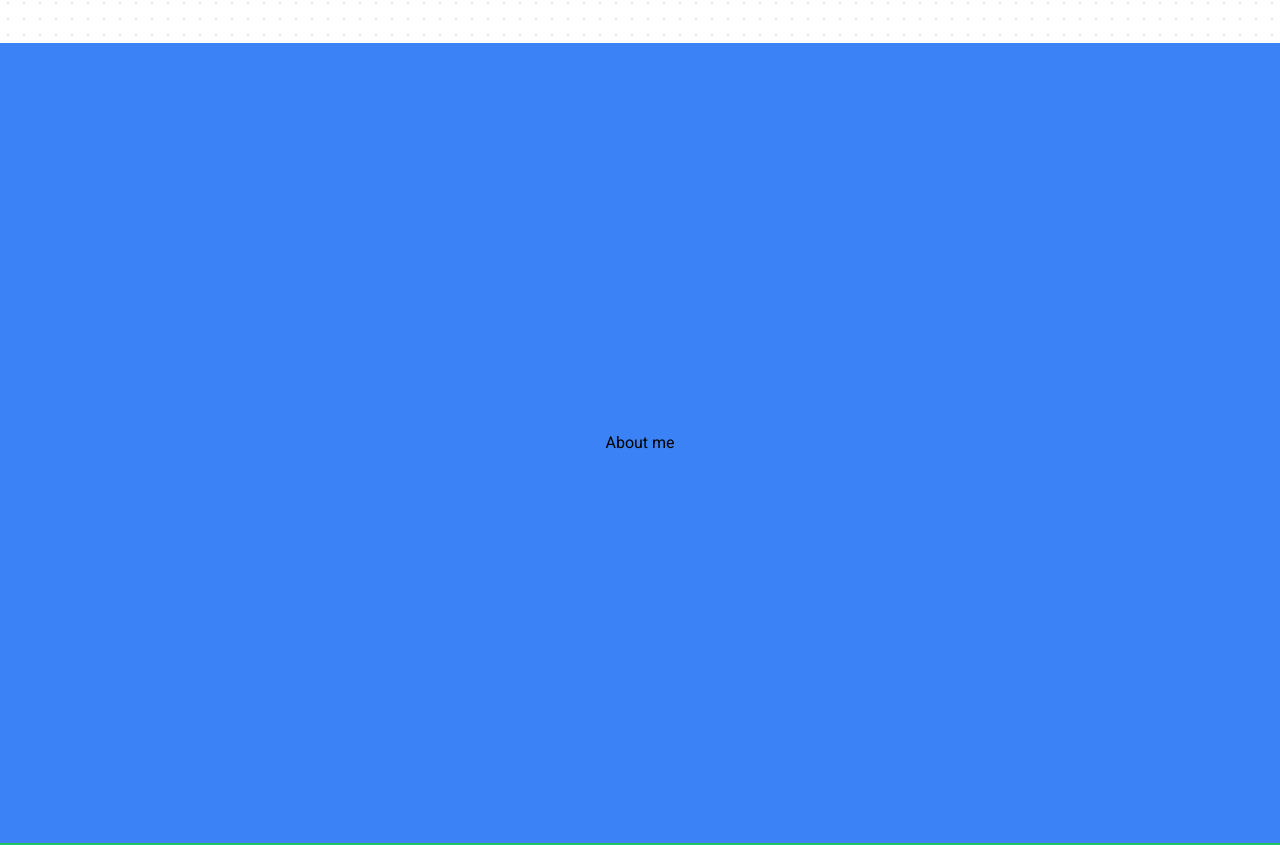
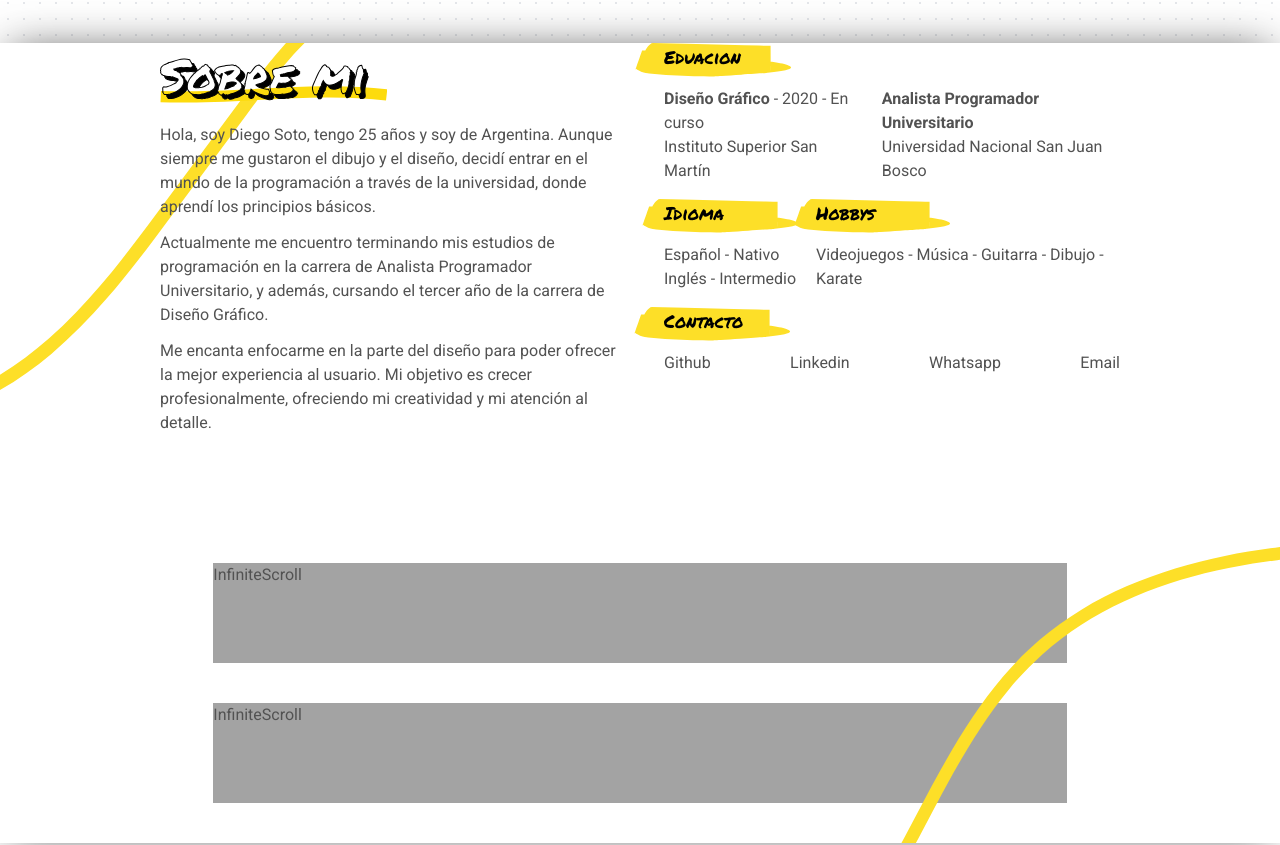
Before and after one commit to DiegoLeonardoSoto/porfolio, a React (Vite) app: page / in a window 1280 px wide. Shown: the part 757-1602 px from the top of the page. Built offline with nearby package versions, Linux system fonts and the light colour scheme; a web font is replaced by a local one.

Commit message:
add about's section content

```diff
--- /dev/null
+++ b/src/assets/AboutLineDown.jsx
@@ -0,0 +1,14 @@
+export const AboutLineDown = () => {
+  return (
+    <svg
+      className=" w-96 absolute bottom-0 right-0 z-20 "
+      xmlns="http://www.w3.org/2000/svg"
+      viewBox="0 0 376.11 329.25"
+    >
+      <path
+        className="fill-primary-0"
+        d="m-169,463.2c-.29.09-.4.12-.87-.04-3.21-.82-8.25-3.94-3.71-11.03.08-.13.51-.64.76-.77,6.47-2.06,12.88-4.31,19.26-6.63,30.59-11.28,60.05-25.6,87.82-42.69,13.89-8.54,27.33-17.59,38.76-28.51,11.42-10.83,20.55-23.99,28.67-38,4.06-7.01,7.91-14.21,11.75-21.5l11.54-21.91c7.72-14.62,15.56-29.22,23.79-43.65,16.45-28.84,34.53-57.1,56.36-82.67,10.88-12.79,22.78-24.79,35.6-35.73,12.85-10.89,26.53-20.79,40.89-29.54,14.38-8.72,29.33-16.43,44.71-23.12,15.39-6.65,31.15-12.38,47.14-17.26,16-4.84,32.22-8.87,48.56-12.24,16.35-3.33,32.81-5.96,49.32-8.06l10.66-1.27c2.03-.24,4.06-.43,6.08-.64,0,0,4.78-.21,11.23-.21,6.45-.04,14.59.14,21.29.66,11.36.62,14.79,1.83,13.67,3.08-1.12,1.29-6.78,2.6-13.66,3.81.73.08-7.52,1.21-15.92,2.46-4.19.66-8.43,1.32-11.62,1.82-3.18.53-5.32.88-5.32.88-1.96.2-3.93.41-5.88.65l-2.94.34-5.51.66c-3.98.54-7.98,1-11.96,1.61-15.92,2.29-31.75,5.09-47.41,8.61-15.66,3.53-31.15,7.71-46.37,12.67-15.21,4.99-30.12,10.81-44.62,17.5-14.5,6.67-28.49,14.39-41.89,22.99-13.41,8.58-26.06,18.3-37.9,28.88-11.79,10.65-22.75,22.24-32.9,34.55-20.32,24.64-37.5,51.91-53.28,80.03-7.91,14.06-15.52,28.33-23.08,42.67l-11.35,21.55c-3.81,7.21-7.73,14.43-11.97,21.55-4.25,7.11-8.8,14.13-13.94,20.82-1.26,1.69-2.61,3.31-3.93,4.96-1.38,1.6-2.72,3.24-4.18,4.79-2.84,3.16-5.85,6.17-8.95,9.04-12.47,11.46-26.41,20.66-40.37,29.21-28.04,17.13-57.76,31.52-88.6,42.89-6.54,2.39-13.11,4.69-19.75,6.81Z"
+      />
+    </svg>
+  )
+}
--- /dev/null
+++ b/src/assets/AboutLineUp.jsx
@@ -0,0 +1,14 @@
+export const AboutLineUp = () => {
+  return (
+    <svg
+      className="w-80 absolute top-0 left-0 z-20"
+      xmlns="http://www.w3.org/2000/svg"
+      viewBox="0 0 299.19 329.97"
+    >
+      <path
+        className="fill-primary-0"
+        d="m339.02-55.93c.27-.14.37-.2.87-.13,1.66.1,3.89.68,5.29,2.22,1.4,1.54,1.96,4.04.42,7.92-.06.14-.37.72-.6.9-5.89,3.23-11.66,6.69-17.3,10.35-19.63,12.78-37.59,28.11-53.28,45.51-15.71,17.43-29.52,36.93-43.88,56.15l-85.73,115.48c-14.43,19.21-29.22,38.27-45.09,56.54-15.87,18.25-32.82,35.72-51.44,51.47-18.62,15.7-38.86,29.67-60.74,40.78l-3.56,1.82c-.23.12-.47.23-.7.34l-1.41.66-2.82,1.31c-1.89.85-3.74,1.79-5.67,2.56,0,0-1.15.39-3.08,1.04-1.93.64-4.62,1.59-7.8,2.43-1.58.43-3.26.9-5,1.38-1.73.49-3.57.83-5.39,1.24-1.82.39-3.65.79-5.45,1.12-1.81.28-3.58.55-5.27.77-1.42.23-2.71.42-3.89.58-1.19.12-2.27.19-3.23.25-1.93.11-3.41.12-4.51.04-2.2-.15-2.86-.67-2.41-1.38.45-.72,2-1.67,4.25-2.71,1.12-.52,2.42-1.07,3.84-1.63,1.41-.58,2.93-1.25,4.54-1.88-.36.03,1.39-.65,4.21-1.68,1.4-.54,3.05-1.25,4.85-1.97,1.78-.75,3.74-1.45,5.63-2.35,1.9-.86,3.82-1.72,5.62-2.53,1.81-.77,3.44-1.67,4.87-2.35,2.84-1.4,4.75-2.35,4.75-2.35l5.28-2.46,2.64-1.23c.22-.1.44-.2.66-.31l3.1-1.58c2.56-1.31,5.14-2.58,7.64-4.02,20.21-11.05,39.04-24.71,56.43-40.01,17.4-15.31,33.45-32.25,48.6-50,15.17-17.75,29.43-36.36,43.51-55.18l84.22-113.51c14.05-18.83,27.83-38.21,44.02-56.05,16.22-17.82,34.71-33.56,54.91-46.7,5.89-3.83,11.93-7.45,18.09-10.84Z"
+      />
+    </svg>
+  )
+}
--- /dev/null
+++ b/src/assets/SectionHighlight.jsx
@@ -0,0 +1,14 @@
+export const SectionHighlight = () => {
+  return (
+    <svg
+      className=" absolute -top-[40%] -left-[40%] -z-10 w-40 h-14"
+      xmlns="http://www.w3.org/2000/svg"
+      viewBox="0 0 194.09 46.01"
+    >
+      <path
+        className="fill-primary-0"
+        d="m23.1,27.29c-.6-.02-.82-.03-1.6-.65-5.4-3.65-13.09-12.87.22-23.28.24-.19,1.4-.87,1.97-.96l41.25,1,70.15,1.68,17.54.42,8.77.21,4.38.11,1.1.03h.03c-.09-22.16.17,30.19.12,24.8h-.07s-.14,0-.14,0h-.27s-.55.03-.55.03l-2.19.08-35.02,1.29h0l-106.47,3.93-6.65.25-3.33.12h-.1C21.61-.24,14.85,26.21,16.95,18.03l.02-.02.06-.08.14-.19c.06-.09.12-.17.18-.26.08-.11.17-.25.24-.37.33-.55.69-1.29,1.17-2.46l.15-.42.04-.1h0s.01,0,.02.01c.05,0,.07.02.16.04.13.04.36.08.64.14.58.1,1.41.21,2.51.32l6.47.64c4.3.47,8.65.72,12.98,1.08,4.35.28,8.69.55,13.05.76,4.37.18,8.72.41,13.11.51l6.57.19,4.81.09c4.65.11,9.32.14,13.99.19l6.79.04s2.35.18,6.29.48c3.95.32,9.5.76,15.88,1.27,12.77,1.08,28.95,2.63,42.25,4.73,11.29,1.48,18.61,3.08,22.77,4.55,4.17,1.46,5.2,2.78,3.97,3.94-1.23,1.16-4.72,2.16-9.63,3-4.91.88-11.24,1.6-18.19,2.26,1.44.27-15.14,1.25-32.17,2.41-8.54.55-17.17,1.1-23.66,1.52-6.52.37-10.9.62-10.9.62l-3.61-.03h0c-4.75-.05-9.5-.08-14.27-.19l-4.92-.09-6.76-.2c-4.5-.11-9.02-.34-13.54-.53-4.52-.22-9.05-.5-13.57-.79-4.53-.38-9.06-.64-13.6-1.13l-6.8-.67c-1.11-.11-2.49-.26-4.1-.54-1.62-.29-3.49-.69-5.63-1.54-1.05-.41-2.19-.95-3.32-1.62-.57-.33-1.13-.71-1.69-1.12-.28-.2-.56-.42-.83-.64l-.41-.34-.1-.09c3.38-9.73-7.71,21.67,7.56-21.85h.1s3.33-.13,3.33-.13l6.67-.25,106.71-3.96h0l35.1-1.3,2.19-.08.55-.02h.27s.14-.02.14-.02h.07c0-5.41.19,47.11.09,24.88h-.03s-1.1-.03-1.1-.03l-4.38-.1-8.77-.21-17.54-.42-70.15-1.67-41.25-.98Z"
+      />
+    </svg>
+  )
+}
--- /dev/null
+++ b/src/components/InfiniteScroll.jsx
@@ -0,0 +1,3 @@
+export const InfiniteScroll = () => {
+  return <div className="w-2/3 h-36 bg-neutral-400 mb-10">InfiniteScroll</div>
+}
--- a/src/components/Navbar.jsx
+++ b/src/components/Navbar.jsx
@@ -6,7 +6,7 @@ export const Navbar = () => {
   const [showLinks, setShowLinks] = useState(false)
 
   return (
-    <nav className="bg-white dark:bg-gray-900 fixed w-full z-20 top-0 start-0 shadow-lg">
+    <nav className="bg-white dark:bg-gray-900 fixed w-full z-50 top-0 start-0 shadow-lg">
       <div className="max-w-screen-xl flex flex-wrap items-center justify-between mx-auto p-4">
         {/* logo */}
         <a
--- a/src/layout/LayoutSection.jsx
+++ b/src/layout/LayoutSection.jsx
@@ -1,8 +1,8 @@
-export const LayoutSection = ({ children, color = '', name }) => {
+export const LayoutSection = ({ children, styles = '', name }) => {
   return (
     <section
       id={name}
-      className={`w-screen overflow-hidden h-screen ${color} flex justify-center items-center relative`}
+      className={`w-screen overflow-hidden h-screen flex flex-col justify-center items-center relative ${styles}`}
     >
       {children}
     </section>
--- a/src/sections/About.jsx
+++ b/src/sections/About.jsx
@@ -1,9 +1,122 @@
+import { UnderlineName } from '../assets'
+import { AboutLineDown } from '../assets/AboutLineDown'
+import { AboutLineUp } from '../assets/AboutLineUp'
+import { SectionHighlight } from '../assets/SectionHighlight'
+import { InfiniteScroll } from '../components/InfiniteScroll'
 import { LayoutSection } from '../layout/LayoutSection'
 
 export const About = () => {
   return (
-    <LayoutSection name={'about'} color={'bg-blue-500'}>
-      <h1>About me</h1>
+    <LayoutSection
+      name={'about'}
+      styles={'shadow-[0_0_43px_-10px_rgba(0,0,0,0.75)] text-neutral-600'}
+    >
+      <div className="z-40 flex w-3/4 gap-12 mb-32 ">
+        <div className="flex-1">
+          <div className="inline-block relative mb-4">
+            <h1 className="font-PermanentMarker text-5xl text-white drop-shadow-[4px_4px_0px_rgba(0,0,0,1)] text-stroke-1 my-2">
+              Sobre mi
+            </h1>
+            <UnderlineName />
+          </div>
+
+          <div className="flex flex-col gap-3 ">
+            <p>
+              Hola, soy Diego Soto, tengo 25 años y soy de Argentina. Aunque
+              siempre me gustaron el dibujo y el diseño, decidí entrar en el
+              mundo de la programación a través de la universidad, donde aprendí
+              los principios básicos.
+            </p>
+
+            <p>
+              Actualmente me encuentro terminando mis estudios de programación
+              en la carrera de Analista Programador Universitario, y además,
+              cursando el tercer año de la carrera de Diseño Gráfico.
+            </p>
+
+            <p>
+              Me encanta enfocarme en la parte del diseño para poder ofrecer la
+              mejor experiencia al usuario. Mi objetivo es crecer
+              profesionalmente, ofreciendo mi creatividad y mi atención al
+              detalle.
+            </p>
+          </div>
+        </div>
+
+        <div className="flex-1 flex flex-col gap-4">
+          <div>
+            <div className="inline-block relative mb-4">
+              <h3 className="font-PermanentMarker text-lg text-black">
+                Eduacion
+              </h3>
+              <SectionHighlight />
+            </div>
+
+            <div className="flex gap-4">
+              <div className="flex flex-col">
+                <p>
+                  <span className="font-bold">Diseño Gráfico</span> - 2020 - En
+                  curso
+                </p>
+                <p>Instituto Superior San Martín</p>
+              </div>
+
+              <div className="flex flex-col">
+                <p>
+                  <span className="font-bold">
+                    Analista Programador Universitario
+                  </span>
+                </p>
+                <p>Universidad Nacional San Juan Bosco</p>
+              </div>
+            </div>
+          </div>
+          <div className="flex">
+            <div className="flex-1">
+              <div className="inline-block relative mb-4">
+                <h3 className="font-PermanentMarker text-lg text-black">
+                  Idioma
+                </h3>
+                <SectionHighlight />
+              </div>
+
+              <p>Español - Nativo</p>
+              <p>Inglés - Intermedio</p>
+            </div>
+
+            <div className="flex-[2]">
+              <div className="inline-block relative mb-4">
+                <h3 className="font-PermanentMarker text-lg text-black">
+                  Hobbys
+                </h3>
+                <SectionHighlight />
+              </div>
+              <p>Videojuegos - Música - Guitarra - Dibujo - Karate</p>
+            </div>
+          </div>
+
+          <div>
+            <div className="inline-block relative mb-4">
+              <h3 className="font-PermanentMarker text-lg text-black">
+                Contacto
+              </h3>
+              <SectionHighlight />
+            </div>
+            <div className="flex justify-between">
+              <button>Github</button>
+              <button>Linkedin</button>
+              <button>Whatsapp</button>
+              <button>Email</button>
+            </div>
+          </div>
+        </div>
+      </div>
+
+      <InfiniteScroll />
+      <InfiniteScroll />
+
+      <AboutLineUp />
+      <AboutLineDown />
     </LayoutSection>
   )
 }
--- a/src/sections/Hero.jsx
+++ b/src/sections/Hero.jsx
@@ -18,7 +18,8 @@ import { LayoutSection } from '../layout/LayoutSection'
 export const Hero = () => {
   return (
     <LayoutSection name="hero">
-      <div className="absolute inset-0 -z-10 h-full w-full bg-white bg-[radial-gradient(#e5e7eb_1px,transparent_1px)] [background-size:16px_16px]"></div>
+      <div className="absolute inset-0 -z-10 h-full w-full bg-white dark:bg-gray-900 dark:bg-[radial-gradient(#393939_1px,transparent_1px)]  bg-[radial-gradient(#e5e7eb_1px,transparent_1px)] [background-size:16px_16px]"></div>
+
       <div className="font-PermanentMarker flex flex-col items-center relative">
         <HeroNameArrow />
         <h1 className="flex flex-col items-center  relative">
```
